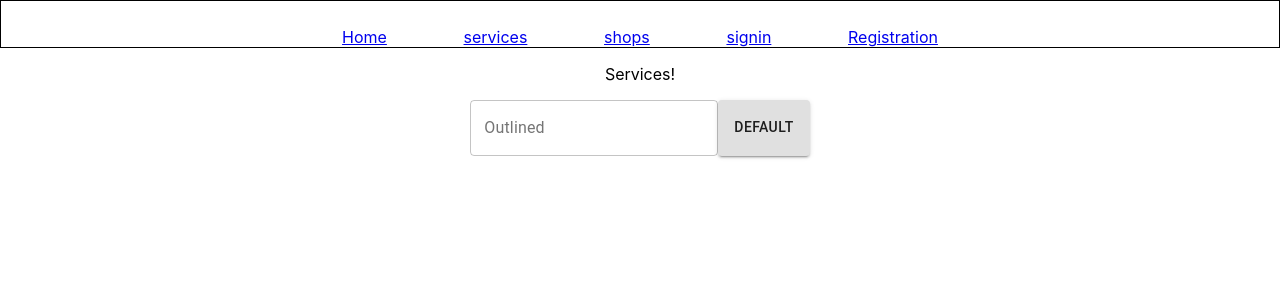
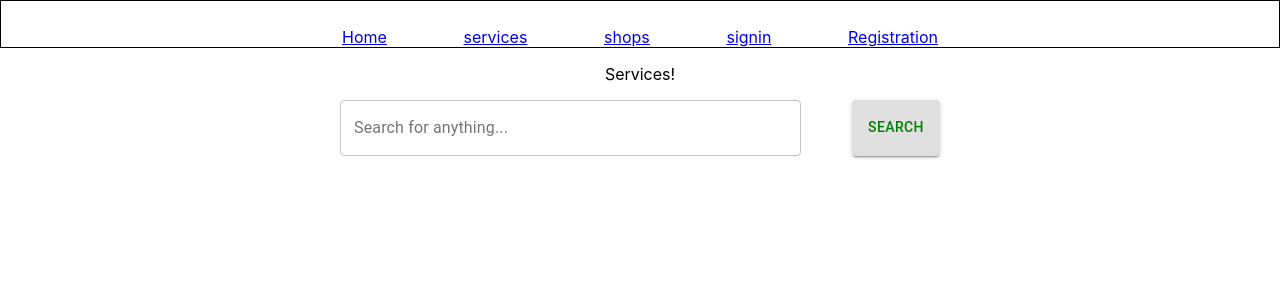
Before and after one commit to Louis-Huynh/Helpii, a React (Create React App) app: page /services in a window 1280 px wide. Shown: the top 300 px of the page. Built offline with nearby package versions, Linux system fonts and the light colour scheme.

Commit message:
23: update searchbar

```diff
--- a/src/Containers/SearchBar.js
+++ b/src/Containers/SearchBar.js
@@ -6,8 +6,12 @@ import Button from "@material-ui/core/Button";
 const SearchBar = () => {
   return (
     <Wrapper>
-      <TextWrapper id="outlined-basic" label="Outlined" variant="outlined" />
-      <Button variant="contained">Default</Button>
+      <TextWrapper
+        id="outlined-basic"
+        label="Search for anything..."
+        variant="outlined"
+      />
+      <SubmitBtn variant="contained">Search</SubmitBtn>
     </Wrapper>
   );
 };
@@ -20,5 +24,14 @@ const Wrapper = styled.div`
 `;
 
 const TextWrapper = styled(TextField)`
-  margin-right: 10%;
+  width: 40vw;
+  .MuiOutlinedInput-root {
+    margin-right: 10%;
+  }
 `;
+
+const SubmitBtn = styled(Button)`
+  .MuiButton-label {
+    color: green;
+  }
+`;
```
